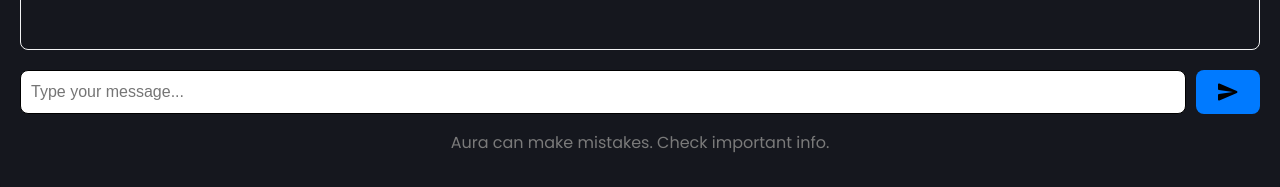
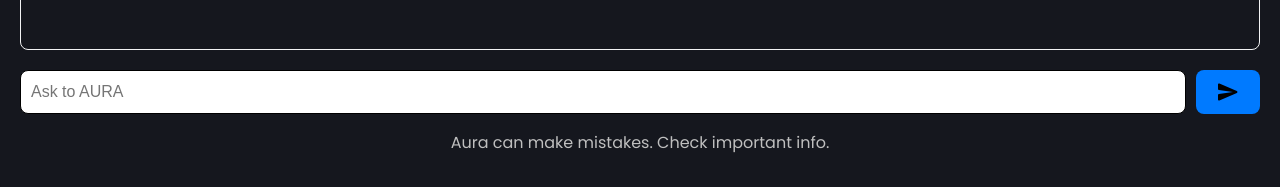
Before and after one commit to Durvankur-Joshi/AI-Artistry-client, a React (Create React App) app: page /chat in a window 1280 px wide. Shown: the part 609-796 px from the top of the page. Built offline with nearby package versions, Linux system fonts and the light colour scheme.

Commit message:
Update chat bot page

```diff
--- a/src/pages/Chatbot.jsx
+++ b/src/pages/Chatbot.jsx
@@ -79,7 +79,7 @@ const SendButton = styled.button`
 
 const Headline = styled.div`
   text-align: center;
-  color: #7a7a7a;
+  color: #bfbfbf;
 `;
 
 // Utility function to parse text with *** or ### for bold and underline
@@ -132,7 +132,7 @@ function Chatbot() {
       <InputContainer>
         <TextInput
           type="text"
-          placeholder="Type your message..."
+          placeholder="Ask to AURA"
           value={input}
           onChange={(e) => setInput(e.target.value)}
           onKeyPress={handleKeyPress}
```
